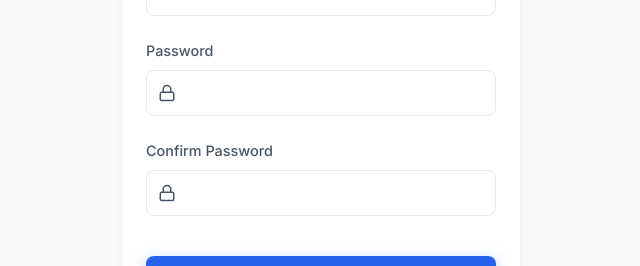
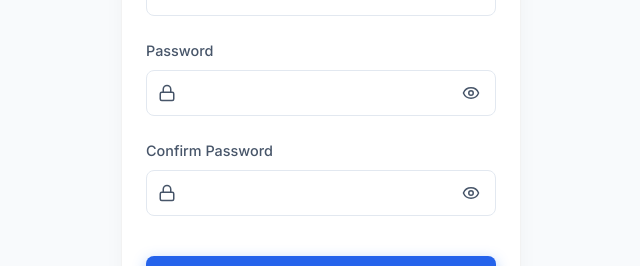
Before and after one commit to nrkumarsg/CelronPartners, a React (Vite) app: page /signup in a window 1280 px wide. Shown: the part 312-578 px from the top of the page, without its empty margins (319-959 px from the left). Built offline with nearby package versions, Linux system fonts and the light colour scheme; no server answers.

Commit message:
feat: add password visibility toggle to auth forms

```diff
--- a/src/pages/auth/Login.jsx
+++ b/src/pages/auth/Login.jsx
@@ -1,13 +1,14 @@
 import React, { useState } from 'react';
 import { useNavigate, Link } from 'react-router-dom';
 import { useAuth } from '../../contexts/AuthContext';
-import { Lock, Mail } from 'lucide-react';
+import { Lock, Mail, Eye, EyeOff } from 'lucide-react';
 
 const Login = () => {
     const { signIn } = useAuth();
     const navigate = useNavigate();
     const [email, setEmail] = useState('');
     const [password, setPassword] = useState('');
+    const [showPassword, setShowPassword] = useState(false);
     const [error, setError] = useState('');
     const [loading, setLoading] = useState(false);
 
@@ -62,13 +63,33 @@ const Login = () => {
                         <div style={{ position: 'relative' }}>
                             <Lock size={18} style={{ position: 'absolute', top: '50%', transform: 'translateY(-50%)', left: '12px', color: 'var(--text-secondary)' }} />
                             <input
-                                type="password"
+                                type={showPassword ? "text" : "password"}
                                 className="form-input"
-                                style={{ paddingLeft: '38px' }}
+                                style={{ paddingLeft: '38px', paddingRight: '40px' }}
                                 value={password}
                                 onChange={(e) => setPassword(e.target.value)}
                                 required
                             />
+                            <button
+                                type="button"
+                                onClick={() => setShowPassword(!showPassword)}
+                                style={{
+                                    position: 'absolute',
+                                    top: '50%',
+                                    transform: 'translateY(-50%)',
+                                    right: '12px',
+                                    background: 'none',
+                                    border: 'none',
+                                    color: 'var(--text-secondary)',
+                                    cursor: 'pointer',
+                                    padding: '4px',
+                                    display: 'flex',
+                                    alignItems: 'center',
+                                    justifyContent: 'center'
+                                }}
+                            >
+                                {showPassword ? <EyeOff size={18} /> : <Eye size={18} />}
+                            </button>
                         </div>
                     </div>
 
--- a/src/pages/auth/SignUp.jsx
+++ b/src/pages/auth/SignUp.jsx
@@ -1,7 +1,7 @@
 import React, { useState } from 'react';
 import { useNavigate, Link } from 'react-router-dom';
 import { useAuth } from '../../contexts/AuthContext';
-import { Lock, Mail } from 'lucide-react';
+import { Lock, Mail, Eye, EyeOff } from 'lucide-react';
 
 const SignUp = () => {
     const { signUp } = useAuth();
@@ -9,6 +9,8 @@ const SignUp = () => {
     const [email, setEmail] = useState('');
     const [password, setPassword] = useState('');
     const [confirmPassword, setConfirmPassword] = useState('');
+    const [showPassword, setShowPassword] = useState(false);
+    const [showConfirmPassword, setShowConfirmPassword] = useState(false);
     const [error, setError] = useState('');
     const [success, setSuccess] = useState('');
     const [loading, setLoading] = useState(false);
@@ -80,13 +82,23 @@ const SignUp = () => {
                         <div style={{ position: 'relative' }}>
                             <Lock size={18} style={{ position: 'absolute', top: '50%', transform: 'translateY(-50%)', left: '12px', color: 'var(--text-secondary)' }} />
                             <input
-                                type="password"
+                                type={showPassword ? "text" : "password"}
                                 className="form-input"
-                                style={{ paddingLeft: '38px' }}
+                                style={{ paddingLeft: '38px', paddingRight: '40px' }}
                                 value={password}
                                 onChange={(e) => setPassword(e.target.value)}
                                 required
                             />
+                            <button
+                                type="button"
+                                onClick={() => setShowPassword(!showPassword)}
+                                style={{
+                                    position: 'absolute', top: '50%', transform: 'translateY(-50%)', right: '12px',
+                                    background: 'none', border: 'none', color: 'var(--text-secondary)', cursor: 'pointer', padding: '4px', display: 'flex'
+                                }}
+                            >
+                                {showPassword ? <EyeOff size={18} /> : <Eye size={18} />}
+                            </button>
                         </div>
                     </div>
 
@@ -95,13 +107,23 @@ const SignUp = () => {
                         <div style={{ position: 'relative' }}>
                             <Lock size={18} style={{ position: 'absolute', top: '50%', transform: 'translateY(-50%)', left: '12px', color: 'var(--text-secondary)' }} />
                             <input
-                                type="password"
+                                type={showConfirmPassword ? "text" : "password"}
                                 className="form-input"
-                                style={{ paddingLeft: '38px' }}
+                                style={{ paddingLeft: '38px', paddingRight: '40px' }}
                                 value={confirmPassword}
                                 onChange={(e) => setConfirmPassword(e.target.value)}
                                 required
                             />
+                            <button
+                                type="button"
+                                onClick={() => setShowConfirmPassword(!showConfirmPassword)}
+                                style={{
+                                    position: 'absolute', top: '50%', transform: 'translateY(-50%)', right: '12px',
+                                    background: 'none', border: 'none', color: 'var(--text-secondary)', cursor: 'pointer', padding: '4px', display: 'flex'
+                                }}
+                            >
+                                {showConfirmPassword ? <EyeOff size={18} /> : <Eye size={18} />}
+                            </button>
                         </div>
                     </div>
 
```
